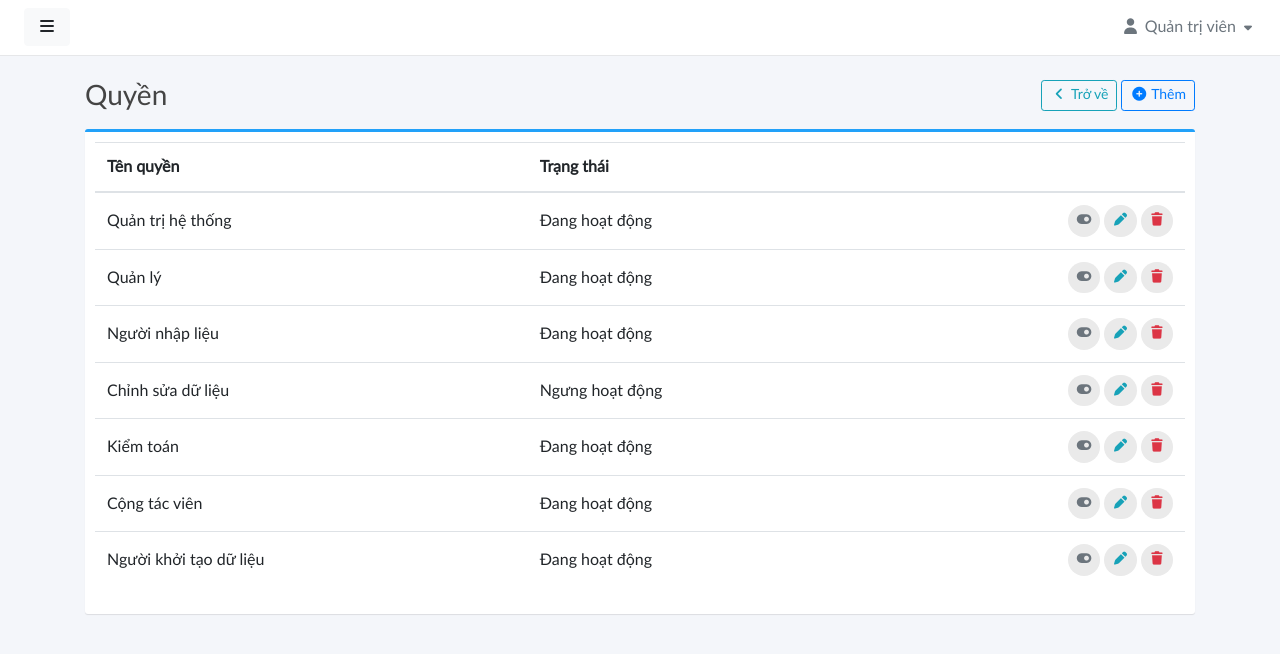
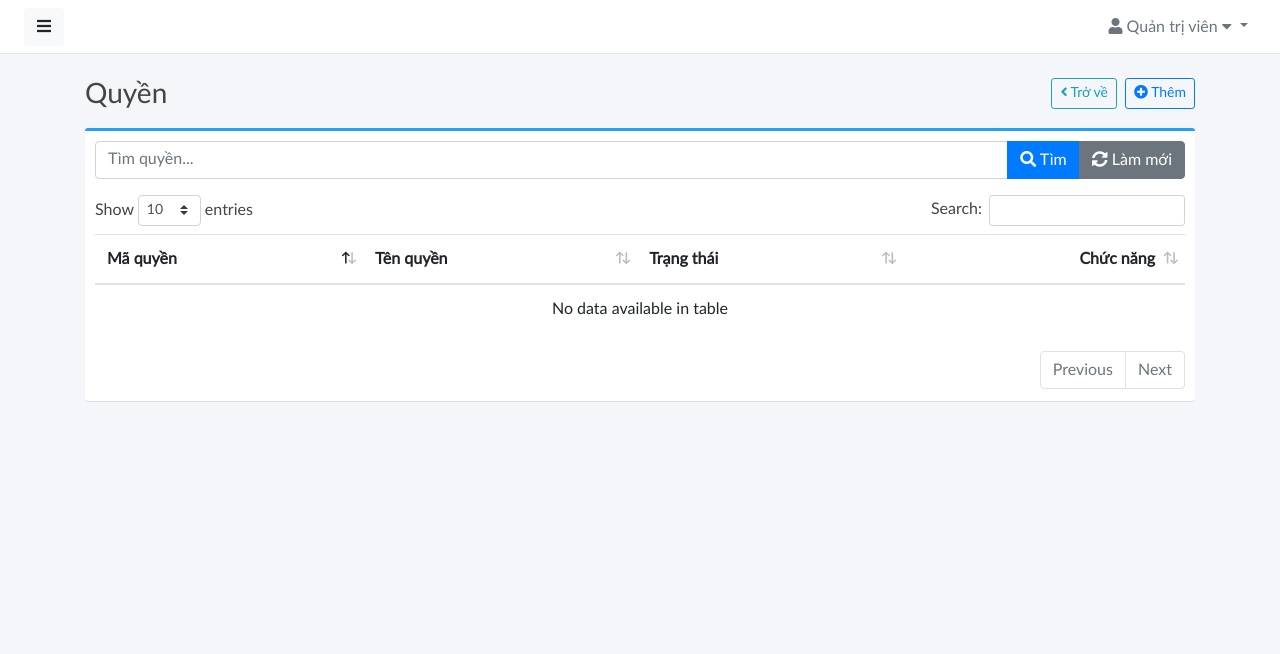
Before and after one commit to khoamai291299/NHAPMON_CNPM_NHOM-1_XD_HETHONG_QUANLY_NHATHUOC, a Django app: template myapp/templates/admin/roles.html in a window 1280 px wide. Shown: the top 654 px of the page. Run offline with Django 5.2, Linux system fonts and the light colour scheme; the template is opened without the code that fills it, so the values that code supplies are empty; some libraries are stand-ins or nearby versions.

Commit message:
Feature: add function role

```diff
--- a/myapp/templates/admin/roles.html
+++ b/myapp/templates/admin/roles.html
@@ -6,173 +6,160 @@
     <meta name="viewport" content="width=device-width, initial-scale=1, shrink-to-fit=no">
     <meta http-equiv="X-UA-Compatible" content="IE=edge">
     <title>Phân quyền</title>
+
+    <!-- CSS -->
     <link rel="stylesheet" href="{% static 'vendor/fontawesome/css/fontawesome.min.css' %}">
     <link rel="stylesheet" href="{% static 'vendor/fontawesome/css/solid.min.css' %}">
     <link rel="stylesheet" href="{% static 'vendor/fontawesome/css/brands.min.css' %}">
     <link rel="stylesheet" href="{% static 'vendor/bootstrap/css/bootstrap.min.css' %}">
     <link rel="stylesheet" href="{% static 'vendor/datatables/datatables.min.css' %}">
-
-    <link rel="stylesheet" href="{% static 'vendor/chartsjs/Chart.min.css' %}">
-    <link rel="stylesheet" href="{% static 'vendor/flagiconcss/css/flag-icon.min.css' %}">
     <link rel="stylesheet" href="{% static 'css/admin/master.css' %}">
     <link rel="stylesheet" href="{% static 'components/sidebar/sidebar-default.css' %}">
-    <link rel="stylesheet" href="{% static 'fontawesome-free-7.1.0-web/css/all.css' %}">
-    <link rel="stylesheet" href="{% static 'fontawesome-free-7.1.0-web/css/fontawesome.css' %}">
-    <link rel="stylesheet" href="{% static 'fontawesome-free-7.1.0-web/css/fontawesome.min.css' %}">
 </head>
 
 <body>
 <div class="wrapper">
+
+    <!-- Sidebar -->
     <nav id="sidebar" class="active">
         <div class="sidebar-header">
-                <img src="{% static 'imgs/logo.png' %}" alt="System logo" class="app-logo">
+            <img src="{% static 'imgs/logo.png' %}" class="app-logo">
         </div>
+
         <ul class="list-unstyled components text-secondary">
-                <li>
-                    <a href="{% url 'adminpanel:index' %}"><i class="fas fa-home"></i> Trang chủ</a>
-                </li>
-                <li>
-                    <a href="{% url 'adminpanel:admin_users' %}"><i class="fas fa-solid fa-users"></i> Tài khoản</a>
-                </li>
-                <li>
-                    <a href="{% url 'adminpanel:admin_employee' %}"><i class="fas fa-solid fa-address-card"></i> Nhân viên</a>
-                </li>
-                <li>
-                    <a href="{% url 'adminpanel:admin_customer' %}"><i class="fas fa-solid fa-user-plus"></i> Khách hàng</a>
-                </li>
-                <li>
-                    <a href="{% url 'adminpanel:admin_product' %}"><i class="fas fa-solid fa-capsules"></i> Sản phẩm</a>
-                </li>
-                <li>
-                    <a href="{% url 'adminpanel:admin_category' %}"><i class="fas fa-regular fa-font-awesome"></i> Loại sản phẩm</a>
-                </li>
-                <li>
-                    <a href="{% url 'adminpanel:admin_bill' %}"><i class="fas fa-solid fa-file-invoice"></i> Hóa đơn</a>
+            <li><a href="{% url 'adminpanel:index' %}"><i class="fas fa-home"></i> Trang chủ</a></li>
+            <li><a href="{% url 'adminpanel:admin_users' %}"><i class="fas fa-users"></i> Tài khoản</a></li>
+            <li><a href="{% url 'adminpanel:admin_employee' %}"><i class="fas fa-address-card"></i> Nhân viên</a></li>
+            <li><a href="{% url 'adminpanel:admin_customer' %}"><i class="fas fa-user-plus"></i> Khách hàng</a></li>
+            <li><a href="{% url 'adminpanel:admin_product' %}"><i class="fas fa-capsules"></i> Sản phẩm</a></li>
+            <li><a href="{% url 'adminpanel:admin_category' %}"><i class="fas fa-font-awesome"></i> Loại sản phẩm</a></li>
+            <li><a href="{% url 'adminpanel:admin_bill' %}"><i class="fas fa-file-invoice"></i> Hóa đơn</a></li>
+        </ul>
+    </nav>
+
+    <!-- BODY -->
+    <div id="body" class="active">
+
+        <!-- TOP NAV -->
+        <nav class="navbar navbar-expand-lg navbar-white bg-white">
+            <button type="button" id="sidebarCollapse" class="btn btn-light">
+                <i class="fas fa-bars"></i>
+            </button>
+
+            <ul class="nav navbar-nav ml-auto">
+                <li class="nav-item dropdown">
+                    <a class="nav-link dropdown-toggle text-secondary" data-toggle="dropdown">
+                        <i class="fas fa-user"></i> Quản trị viên <i class="fas fa-caret-down"></i>
+                    </a>
+                    <div class="dropdown-menu dropdown-menu-right">
+                        <a href="{% url 'adminpanel:admin_profile' %}" class="dropdown-item"><i class="fas fa-address-card"></i> Thông tin cá nhân</a>
+                        <a href="{% url 'adminpanel:admin_logout' %}" class="dropdown-item"><i class="fas fa-sign-out-alt"></i> Đăng xuất</a>
+                    </div>
                 </li>
             </ul>
         </nav>
-        <div id="body" class="active">
-            <nav class="navbar navbar-expand-lg navbar-white bg-white">
-                <button type="button" id="sidebarCollapse" class="btn btn-light"><i class="fas fa-bars"></i><span></span></button>
-                <div class="collapse navbar-collapse" id="navbarSupportedContent">
-                    <ul class="nav navbar-nav ml-auto">
 
-                        <li class="nav-item dropdown">
-                            <div class="nav-dropdown">
-                                <a href="" class="nav-item nav-link dropdown-toggle text-secondary" data-toggle="dropdown"><i class="fas fa-user"></i> <span>Quản trị viên</span> <i style="font-size: .8em;" class="fas fa-caret-down"></i></a>
-                                <div class="dropdown-menu dropdown-menu-right nav-link-menu">
-                                    <ul class="nav-list">
-                                        <li><a href="{% url 'adminpanel:admin_profile' %}" class="dropdown-item"><i class="fas fa-address-card"></i> Thông tin cá nhân</a></li>
-                                        <li><a href="" class="dropdown-item"><i class="fas fa-envelope"></i> Thông báo</a></li>
-                                        <li><a href="" class="dropdown-item"><i class="fas fa-cog"></i> Cài đặt</a></li>
-                                        <li>
-                                            <a href="{% url 'adminpanel:admin_logout' %}" class="dropdown-item">
-                                                <i class="fas fa-sign-out-alt"></i> Đăng xuất
+        <!-- CONTENT -->
+        <div class="content">
+            <div class="container">
+
+                <div class="page-title">
+                    <h3>
+                        Quyền
+                        <a href="{% url 'adminpanel:admin_roles_add' %}" class="btn btn-sm btn-outline-primary float-right">
+                            <i class="fas fa-plus-circle"></i> Thêm
                         </a>
-                                        </li>
-                                        <div class="dropdown-divider"></div>
-                                    </ul>
+                        <a href="{% url 'adminpanel:admin_users' %}" class="btn btn-sm btn-outline-info float-right mr-2">
+                            <i class="fas fa-angle-left"></i> Trở về
+                        </a>
+                    </h3>
+                </div>
+
+                <div class="box box-primary">
+                    <div class="box-body">
+
+                        <!-- SEARCH -->
+                        <form method="GET" class="mb-3">
+                            <div class="input-group">
+                                <input type="text" name="search" class="form-control"
+                                    placeholder="Tìm quyền..."
+                                    value="{{ search }}">
+
+                                <div class="input-group-append">
+                                    <!-- Nút tìm kiếm -->
+                                    <button type="submit" class="btn btn-primary">
+                                        <i class="fas fa-search"></i> Tìm
+                                    </button>
+
+                                    <!-- Nút làm mới -->
+                                    <a href="{% url 'adminpanel:admin_roles' %}" class="btn btn-secondary">
+                                        <i class="fas fa-sync-alt"></i> Làm mới
+                                    </a>
                                 </div>
                             </div>
-                        </li>
-                    </ul>
-                </div>
-            </nav>
-            <div class="content">
-                <div class="container">
-                    <div class="page-title">
-                        <h3>Quyền
-                            <a href="{% url 'adminpanel:admin_roles' %}" class="btn btn-sm btn-outline-primary float-right"><i class="fas fa-plus-circle"></i> Thêm</a>
-                            <a href="{% url 'adminpanel:admin_users' %}" class="btn btn-sm btn-outline-info float-right mr-1"><i class="fas fa-angle-left"></i> <span class="btn-header">Trở về</span></a>
-                        </h3>
-                    </div>
-                    <div class="box box-primary">
-                        <div class="box-body">
-                            <table width="100%" class="table table-hover" id="dataTables-example">
+                        </form>
+
+
+
+                        <!-- TABLE -->
+                        <table id="dataTables-example" class="table table-hover">
                             <thead>
                                 <tr>
+                                    <th>Mã quyền</th>
                                     <th>Tên quyền</th>
                                     <th>Trạng thái</th>
-                                        <th></th>
+                                    <th class="text-right">Chức năng</th>
                                 </tr>
                             </thead>
+
                             <tbody>
+                                {% for r in roles %}
                                 <tr>
-                                        <td>Quản trị hệ thống</td>
-                                        <td>Đang hoạt động</td>
+                                    <td>{{ r.role }}</td>
+                                    <td>{{ r.role_name }}</td>
+                                    <td>
+                                        {% if r.status == "active" %}
+                                            <span class="text-success">Đang hoạt động</span>
+                                        {% else %}
+                                            <span class="text-danger">Ngưng hoạt động</span>
+                                        {% endif %}
+                                    </td>
                                     <td class="text-right">
-                                            <a href="permissions.html" class="btn btn-outline-secondary btn-rounded"><i class="fas fa-toggle-on"></i></a>
-                                            <a href="" class="btn btn-outline-info btn-rounded"><i class="fas fa-pen"></i></a>
-                                            <a href="" class="btn btn-outline-danger btn-rounded"><i class="fas fa-trash"></i></a>
+                                        <a href="{% url 'adminpanel:admin_roles_edit' r.role %}"
+                                           class="btn btn-outline-info btn-rounded">
+                                            <i class="fas fa-pen"></i>
+                                        </a>
+
+                                        <a href="{% url 'adminpanel:admin_roles_delete' r.role %}"
+                                           onclick="return confirm('Bạn có chắc chắn muốn xóa quyền này?')"
+                                           class="btn btn-outline-danger btn-rounded">
+                                            <i class="fas fa-trash"></i>
+                                        </a>
                                     </td>
                                 </tr>
-                                    <tr>
-                                        <td>Quản lý</td>
-                                        <td>Đang hoạt động</td>
-                                        <td class="text-right">
-                                            <a href="permissions.html" class="btn btn-outline-secondary btn-rounded"><i class="fas fa-toggle-on"></i></a>
-                                            <a href="" class="btn btn-outline-info btn-rounded"><i class="fas fa-pen"></i></a>
-                                            <a href="" class="btn btn-outline-danger btn-rounded"><i class="fas fa-trash"></i></a>
-                                        </td>
-                                    </tr>
-                                    <tr>
-                                        <td>Người nhập liệu</td>
-                                        <td>Đang hoạt động</td>
-                                        <td class="text-right">
-                                            <a href="permissions.html" class="btn btn-outline-secondary btn-rounded"><i class="fas fa-toggle-on"></i></a>
-                                            <a href="" class="btn btn-outline-info btn-rounded"><i class="fas fa-pen"></i></a>
-                                            <a href="" class="btn btn-outline-danger btn-rounded"><i class="fas fa-trash"></i></a>
-                                        </td>
-                                    </tr>
-                                    <tr>
-                                        <td>Chỉnh sửa dữ liệu</td>
-                                        <td>Ngưng hoạt động</td>
-                                        <td class="text-right">
-                                            <a href="permissions.html" class="btn btn-outline-secondary btn-rounded"><i class="fas fa-toggle-on"></i></a>
-                                            <a href="" class="btn btn-outline-info btn-rounded"><i class="fas fa-pen"></i></a>
-                                            <a href="" class="btn btn-outline-danger btn-rounded"><i class="fas fa-trash"></i></a>
-                                        </td>
-                                    </tr>
-                                    <tr>
-                                        <td>Kiểm toán</td>
-                                        <td>Đang hoạt động</td>
-                                        <td class="text-right">
-                                            <a href="permissions.html" class="btn btn-outline-secondary btn-rounded"><i class="fas fa-toggle-on"></i></a>
-                                            <a href="" class="btn btn-outline-info btn-rounded"><i class="fas fa-pen"></i></a>
-                                            <a href="" class="btn btn-outline-danger btn-rounded"><i class="fas fa-trash"></i></a>
-                                        </td>
-                                    </tr>
-                                    <tr>
-                                        <td>Cộng tác viên</td>
-                                        <td>Đang hoạt động</td>
-                                        <td class="text-right">
-                                            <a href="permissions.html" class="btn btn-outline-secondary btn-rounded"><i class="fas fa-toggle-on"></i></a>
-                                            <a href="" class="btn btn-outline-info btn-rounded"><i class="fas fa-pen"></i></a>
-                                            <a href="" class="btn btn-outline-danger btn-rounded"><i class="fas fa-trash"></i></a>
-                                        </td>
-                                    </tr>
-                                    <tr>
-                                        <td>Người khởi tạo dữ liệu</td>
-                                        <td>Đang hoạt động</td>
-                                        <td class="text-right">
-                                            <a href="permissions.html" class="btn btn-outline-secondary btn-rounded"><i class="fas fa-toggle-on"></i></a>
-                                            <a href="" class="btn btn-outline-info btn-rounded"><i class="fas fa-pen"></i></a>
-                                            <a href="" class="btn btn-outline-danger btn-rounded"><i class="fas fa-trash"></i></a>
-                                        </td>
-                                    </tr>
+                                {% endfor %}
                             </tbody>
                         </table>
+
                     </div>
                 </div>
+
             </div>
         </div>
+
     </div>
+
 </div>
+
+<!-- JS -->
 <script src="{% static 'vendor/jquery/jquery.min.js' %}"></script>
 <script src="{% static 'vendor/bootstrap/js/bootstrap.bundle.min.js' %}"></script>
-    <script src="{% static 'js/script.js' %}"></script>
-    <script src="{% static 'vendor/js/initiate-datatables.js' %}"></script>
 <script src="{% static 'vendor/datatables/datatables.min.js' %}"></script>
+<script>
+    $(document).ready(function () {
+        $('#dataTables-example').DataTable();
+    });
+</script>
+
 </body>
-
 </html>
--- a/myapp/urls/admin_urls.py
+++ b/myapp/urls/admin_urls.py
@@ -20,4 +20,7 @@ urlpatterns = [
     path('logout/', admin_view.admin_logout, name="admin_logout"),
     path('profile/', admin_view.admin_profile, name="admin_profile"),
     path('base/', admin_view.admin_base, name="admin_base"),
+    path("roles/add", admin_view.admin_roles_add, name="admin_roles_add"),
+    path("roles/edit/<str:role>", admin_view.admin_roles_edit, name="admin_roles_edit"),
+    path("roles/delete/<str:role>", admin_view.admin_roles_delete, name="admin_roles_delete"),
 ]
```
Also changed, not shown: myapp/forms/role_forms.py (added, +16 -0 lines), myapp/templates/admin/roles_add.html (added, +16 -0 lines), myapp/templates/admin/roles_edit.html (added, +16 -0 lines), myapp/views/admin_view.py (+64 -1 lines), myapp/migrations/0001_initial.py. Lines whose indentation alone changed are shown as unchanged.
